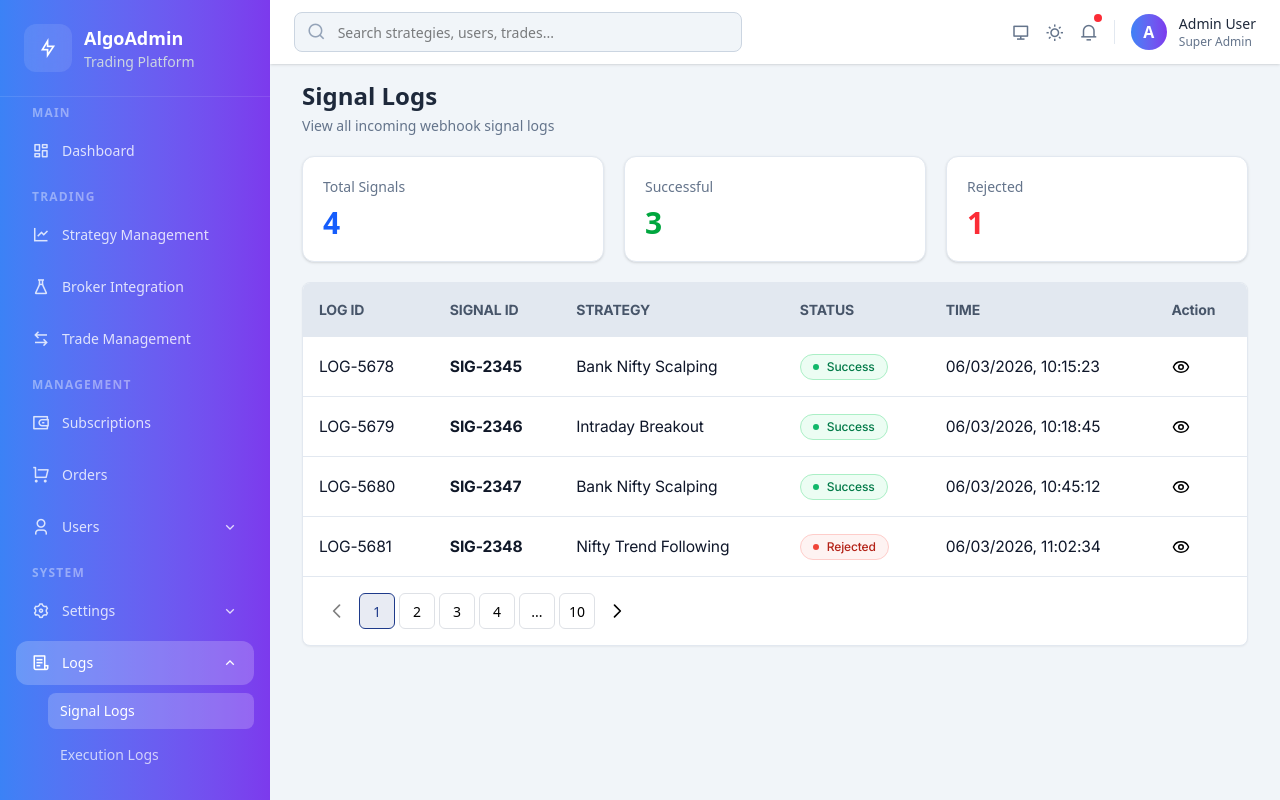
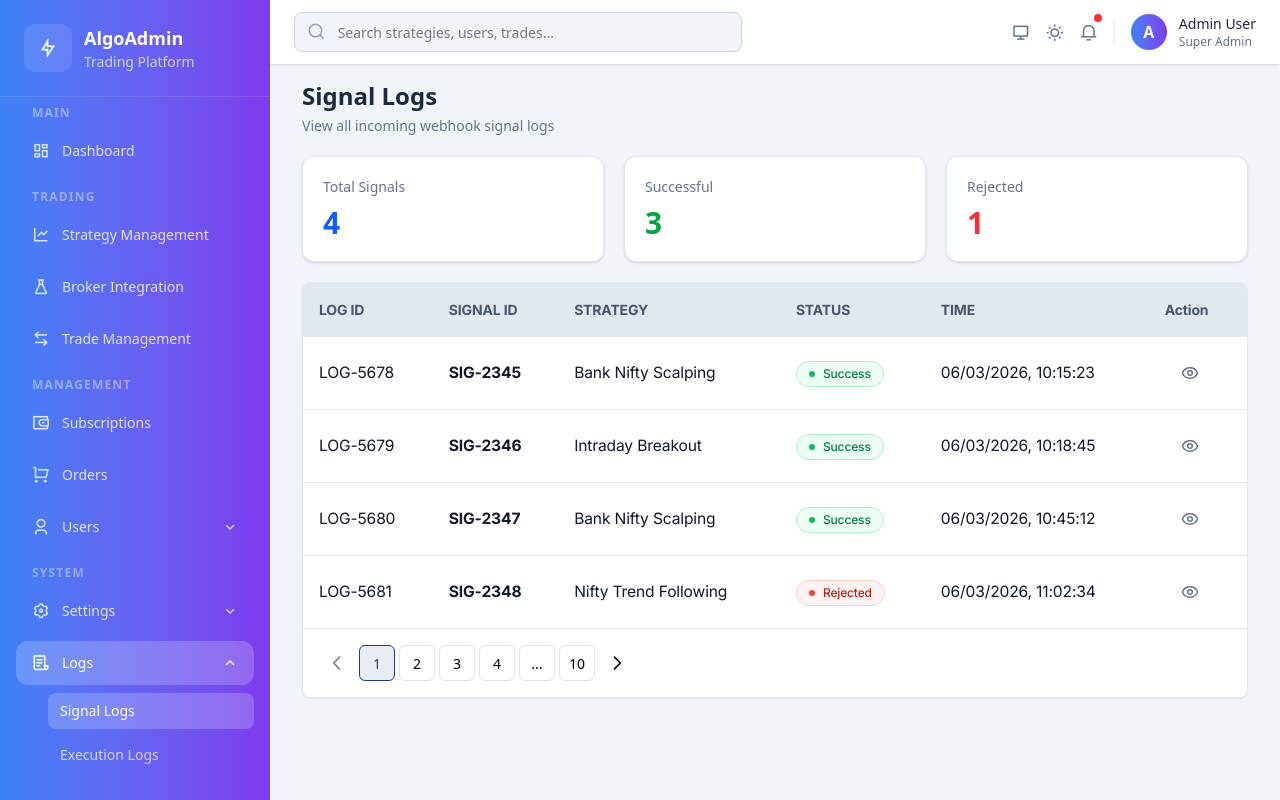
Before and after one commit to arunchakrawarti/algo-admin, a Next.js app: page /logs/signal-logs in a window 1280 px wide. Built offline with nearby package versions, Linux system fonts and the light colour scheme.

Commit message:
feat:change in button in custom

```diff
--- a/src/components/common/Button.jsx
+++ b/src/components/common/Button.jsx
@@ -7,6 +7,7 @@ const variantClasses = {
   primary: "bg-white border border-gray-300",
   success: "bg-green-500 text-white",
   danger: "bg-white text-red-500 border border-red-400",
+  secondary:"text-blue-500",
   gradientcolor:"bg-gradient-to-r from-[#3b82f6] to-[#7c3aed] text-white font-bold "
 };
 
--- a/src/components/organisms/Header.jsx
+++ b/src/components/organisms/Header.jsx
@@ -6,8 +6,6 @@ export default function Header({ onMenuClick }) {
   return (
     <header className="sticky top-0 z-40 w-full bg-[var(--color-white)] shadow">
       <div className="flex items-center justify-between px-4 md:px-6 py-3">
-
-        {/* LEFT SIDE */}
         <div className="flex items-center gap-3 w-full max-w-md">
 
           <Button
@@ -26,11 +24,8 @@ export default function Header({ onMenuClick }) {
           </div>
 
         </div>
-
-        {/* RIGHT SIDE */}
         <div className="flex items-center gap-4">
 
-          {/* monitor icon */}
           <button className="text-gray-500 text-lg hover:text-gray-700">
             <i className="ri-computer-line"></i>
           </button>
--- a/src/components/pages/dashboard/BrokerActivityDashboard.jsx
+++ b/src/components/pages/dashboard/BrokerActivityDashboard.jsx
@@ -1,5 +1,6 @@
 import React from 'react';
 import { CheckCircle2, AlertCircle, Wifi, Circle } from 'lucide-react';
+import Button from '@/components/common/Button';
 
 const BrokerActivityDashboard = () => {
   const brokers = [
@@ -58,7 +59,7 @@ const BrokerActivityDashboard = () => {
             <h2 className="text-xl font-bold text-slate-800">Recent Activity</h2>
             <p className="text-sm text-slate-400">Latest platform events</p>
           </div>
-          <button className="text-sm font-semibold text-blue-600 hover:underline">View all</button>
+          <Button variant="secondary">View all</Button>
         </div>
 
         <div className="space-y-6">
--- a/src/components/pages/logs/signal-logs/SignalTable.jsx
+++ b/src/components/pages/logs/signal-logs/SignalTable.jsx
@@ -2,6 +2,7 @@
 import BasicTable from "@/components/common/BasicTable";
 import { LucideEye } from "lucide-react";
 import clsx from "clsx";
+import Button from "@/components/common/Button";
 
 const SignalTable = () => {
   const columns = [
@@ -43,9 +44,9 @@ const SignalTable = () => {
     { logId: "LOG-5681", signalId: "SIG-2348", strategy: "Nifty Trend Following", status: "Rejected", time: "06/03/2026, 11:02:34" },
   ];
   const ViewAction = ({ row }) => (
-    <button>
+    <Button variant="outline">
       <LucideEye size={18} />
-    </button>
+    </Button>
   );
 
   return (
--- a/src/components/pages/settings/risk-settings/Index.jsx
+++ b/src/components/pages/settings/risk-settings/Index.jsx
@@ -10,10 +10,7 @@ const MainSettings = () => {
       title="Risk Settings"
       paragraph="Configure risk management parameters"
     />
-
-
     <div className="rounded-2xl border border-gray-100 bg-[var(--color-white)] mt-5 p-8 shadow-sm">
-  {/* 1. Position Limits Section */}
   <section>
     <h2 className="mb-6 text-xl font-semibold text-slate-800">Position Limits</h2>
     <div className="grid grid-cols-1 gap-8 md:grid-cols-2">
@@ -49,7 +46,6 @@ const MainSettings = () => {
 
   <hr className="my-8 border-gray-100" />
 
-  {/* 2. Loss Limits Section */}
   <section>
     <h2 className="mb-6 text-xl font-semibold text-[var(--color-gray-800)]">Loss Limits</h2>
     <div className="grid grid-cols-1 gap-8 md:grid-cols-3">
@@ -78,8 +74,6 @@ const MainSettings = () => {
   </section>
 
   <hr className="my-8 border-gray-100" />
-
-  {/* 3. Risk Parameters Section */}
   <section>
     <h2 className="mb-6 text-xl font-semibold text-[var(--color-gray-800)]">Risk Parameters</h2>
     <div className="max-w-md space-y-2">
--- a/src/components/pages/trade-management/TradeMangementTable.jsx
+++ b/src/components/pages/trade-management/TradeMangementTable.jsx
@@ -4,12 +4,13 @@ import { Filter, Eye } from "lucide-react";
 import Input from "@/components/common/Input";
 import BasicTable from "@/components/common/BasicTable";
 import { tradeTableConfig } from "../../../config/tradetable";
+import Button from "@/components/common/Button";
 
 const TableActions = ({ row }) => {
   return (
-    <button className="text-[var(--color-gray-400)] hover:text-blue-600 transition-colors">
+    <Button variant="outline">
       <Eye size={18} />
-    </button>
+    </Button>
   );
 };
 
```
